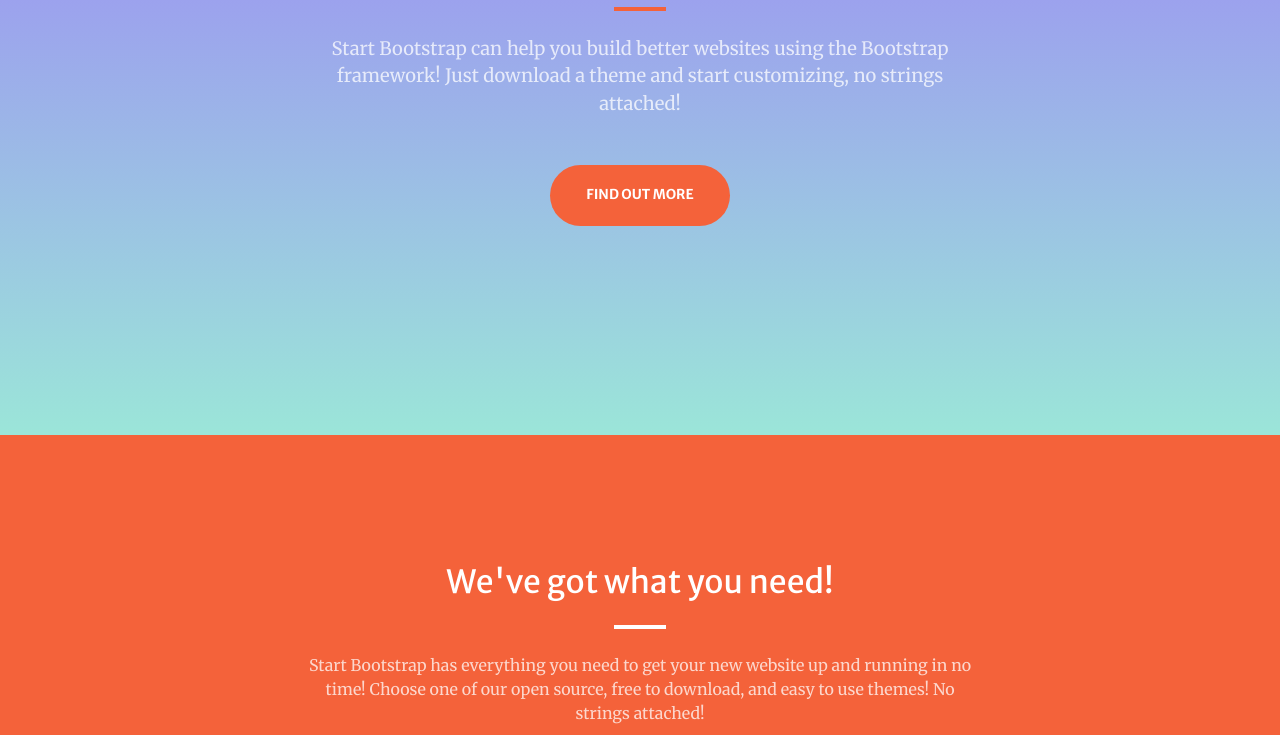
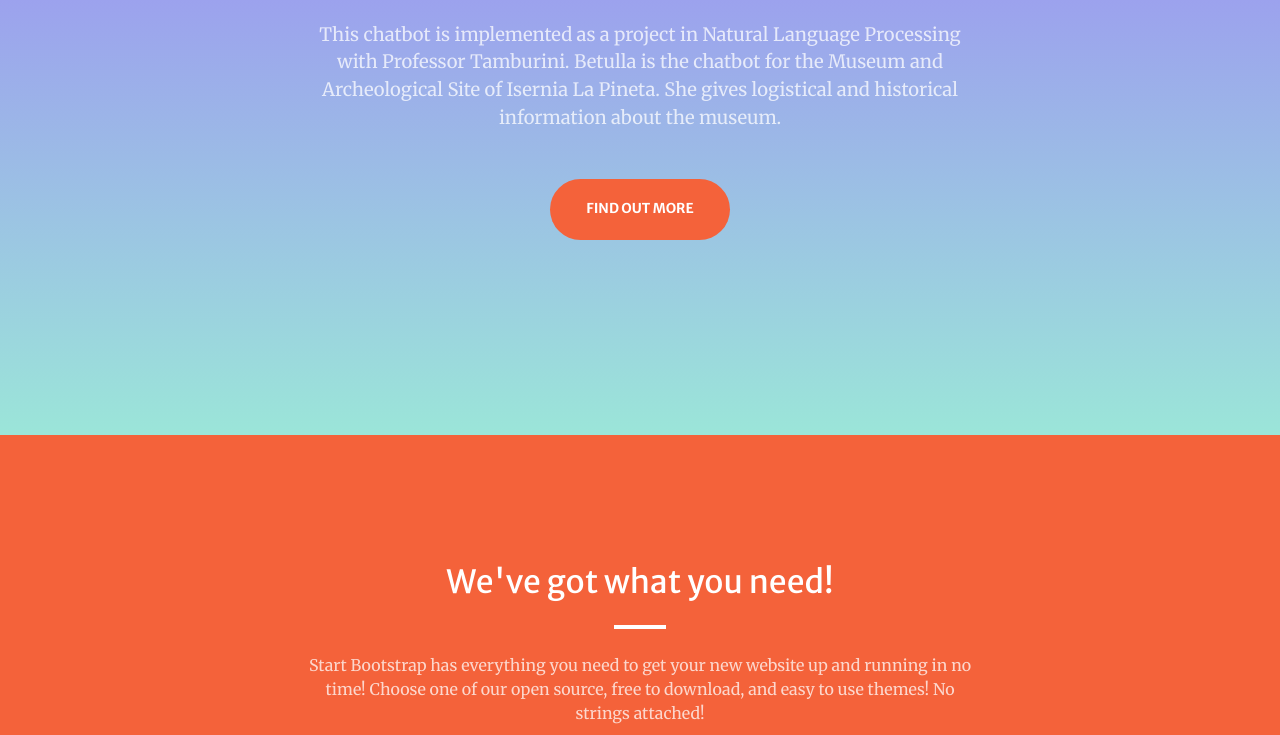
Before and after one commit to GiuliaMenna/chatwithbetulla.github.io, a plain HTML site: page index.html in a window 1280 px wide. Shown: the part 365-1100 px from the top of the page. Drawn offline with nearby package versions, Linux system fonts and the light colour scheme; some packages are replaced by stand-ins of ours; a script that the page names is missing.

Commit message:
Update index.html

```diff
--- a/index.html
+++ b/index.html
@@ -54,7 +54,7 @@
                         <hr class="divider" />
                     </div>
                     <div class="col-lg-8 align-self-baseline">
-                        <p class="text-white-75 mb-5">Start Bootstrap can help you build better websites using the Bootstrap framework! Just download a theme and start customizing, no strings attached!</p>
+                        <p class="text-white-75 mb-5">This chatbot is implemented as a project in Natural Language Processing with Professor Tamburini. Betulla is the chatbot for the Museum and Archeological Site of Isernia La Pineta. She gives logistical and historical information about the museum.</p>
                         <a class="btn btn-primary btn-xl" href="#about">Find Out More</a>
                     </div>
                 </div>
```
